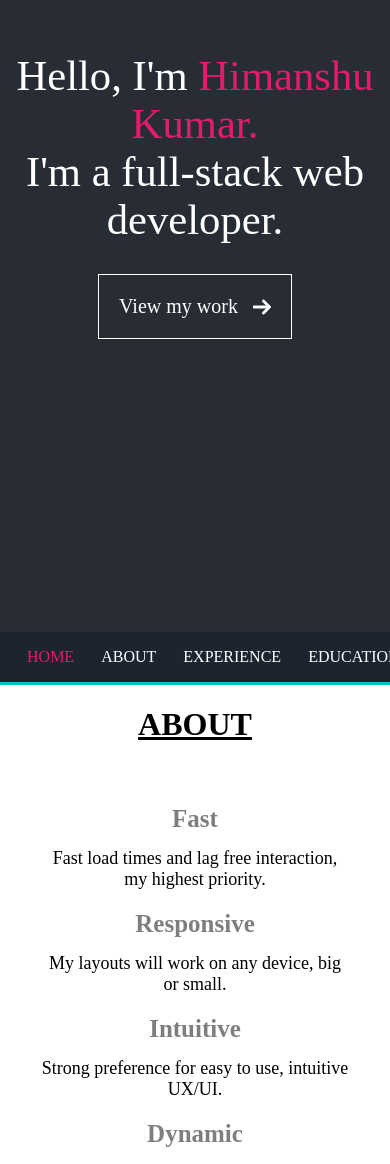
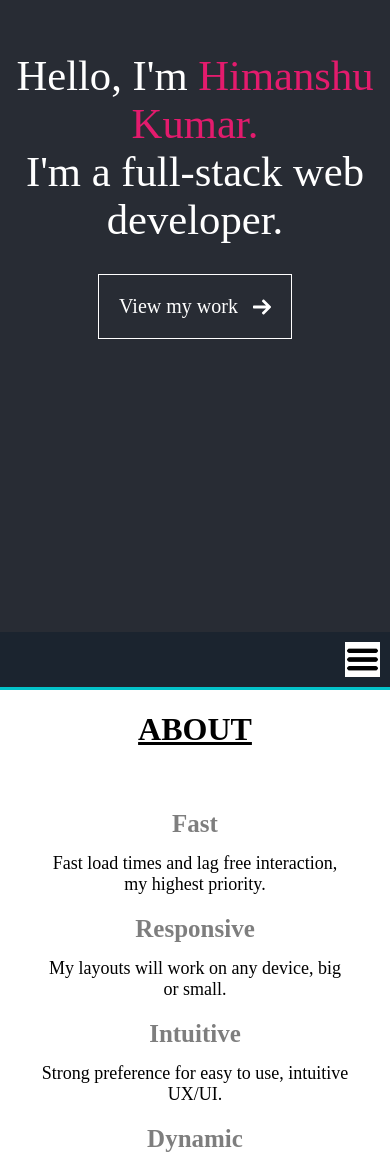
Before and after one commit to Himanshu-1997/portfolio, a React (Create React App) app: page / in a window 390 px wide. Shown: the part 212-1376 px from the top of the page. Built offline with nearby package versions, Linux system fonts and the light colour scheme.

Commit message:
Menu bar added

```diff
--- a/src/components/About/About.js
+++ b/src/components/About/About.js
@@ -1,16 +1,20 @@
-import React from 'react';
+import React , {useState} from 'react';
 import classNames from '../../utils/classNames';
 
 import './About.scss';
 
 const About  = () =>{
     const navRef = React.createRef();
+    const [showMenu,setShowMenu] = useState(false);
     const handleOnScroll = () => {
         let navbar = document.getElementById("navbar");
+        let navbar1 = document.getElementById("navbar1");
         if (window.pageYOffset > navRef.current.offsetTop) {
             navbar.classList.add("sticky");
+            navbar1.classList.add("sticky");
         } else {
             navbar.classList.remove("sticky");
+            navbar1.classList.remove("sticky");
         }
     }
     const handleClick = (e) =>{
@@ -18,14 +22,18 @@ const About  = () =>{
         document.getElementById(show).scrollIntoView({behavior: "smooth", block: "start", inline: "nearest"});
         // e.target.classList.add("active");
         // console.log(e.target);
+        setShowMenu(!showMenu);
     }
     window.onscroll = () =>{
         handleOnScroll();
     }
+    const handleShowMenu = () =>{
+        setShowMenu(!showMenu);
+    }
     return (
         <div id='about' className='aboutContainer'>
             <div id='navbar' className='navbar'>
-                <div className='navBarContainer'>
+                <div className='navBarContainer' ref={navRef}>
                     <div name='home' className={classNames('home',{'active':true})} onClick={handleClick}>Home</div>
                     <div name='about' className='about' onClick={handleClick}>About</div>
                     <div name='experience' className='experience' onClick={handleClick}>Experience</div>
@@ -34,8 +42,21 @@ const About  = () =>{
                     <div name='contact' className='contact' onClick={handleClick}>Contact</div>
                 </div>
             </div>
+            <div id='navbar1' className='collNavbar'>
+                <img src={process.env.PUBLIC_URL + '/icons/hamburger.png'} alt='hamburger' onClick={handleShowMenu}></img>
+                {showMenu && (
+                    <div className='navBarContainer' ref={navRef}>
+                            <div name='home' className={classNames('home',{'active':true})} onClick={handleClick}>Home</div>
+                            <div name='about' className='about' onClick={handleClick}>About</div>
+                            <div name='experience' className='experience' onClick={handleClick}>Experience</div>
+                            <div name='education' className='education' onClick={handleClick}>Education</div>
+                            <a className='resume' href='https://drive.google.com/file/d/1RENgWHxglsc0Ewln-ELbdze6ijnhU1Fg/view' rel="noopener noreferrer" target='_blank'>Resume</a>
+                            <div name='contact' className='contact' onClick={handleClick}>Contact</div>
+                    </div>
+                )}
+            </div>
             <div  className='aboutbody'>
-                <h1 className='aboutTitle' ref={navRef}>About</h1>
+                <h1 className='aboutTitle' >About</h1>
                 <div className='skills'>
                     <div className='fast'>
                         <div>Fast</div>
--- a/src/components/About/About.scss
+++ b/src/components/About/About.scss
@@ -2,6 +2,9 @@
     // height: 100vh;
     // margin-top: 140px;
     overflow: hidden;
+    .collNavbar{
+        display: none;
+    }
     .navbar{
         background-color: #1b242f;
         border-bottom: 3px solid #04c2c9;
@@ -213,6 +216,47 @@
 
 @media (max-width:600px){
     .aboutContainer{
+        .navbar{
+            display: none;
+        }
+        .collNavbar{
+            display: flex;
+            flex-direction: column;
+            background-color: #1b242f;
+            border-bottom: 3px solid #04c2c9;
+            color: white;
+            cursor: default;
+            z-index:99;
+            &.sticky{
+                animation: popDown 0.5s;
+                position: fixed;
+                top: 0;
+                width: 100%;
+            }
+            img{
+                height: 35px;
+                background: white;
+                width: 35px;
+                align-self: flex-end;
+                margin: 10px;
+            }
+            .navBarContainer{
+                font-size: 20px;
+                display: flex;
+                flex-direction: column;
+                text-transform: uppercase;
+                line-height: 2.5;
+                background: #333;
+                width: 100%;
+                align-items: flex-start;
+                transition: height 0.3s ease-out;
+                padding: 15px;
+                .resume{
+                    text-decoration: none;
+                    color: white;
+                }
+            }
+        }
         .aboutbody{
             .skills{
                 flex-direction: column;
--- a/src/components/Home/Home.scss
+++ b/src/components/Home/Home.scss
@@ -52,3 +52,10 @@
 // @keyframes type{
 //     from { width: 0; }
 //   }
+@media (max-width:600px){
+    .headContainer{
+        .headerWrapper{
+            padding: 10px;
+        }
+    }
+}
```
Also changed, not shown: public/icons/hamburger.png (added).
